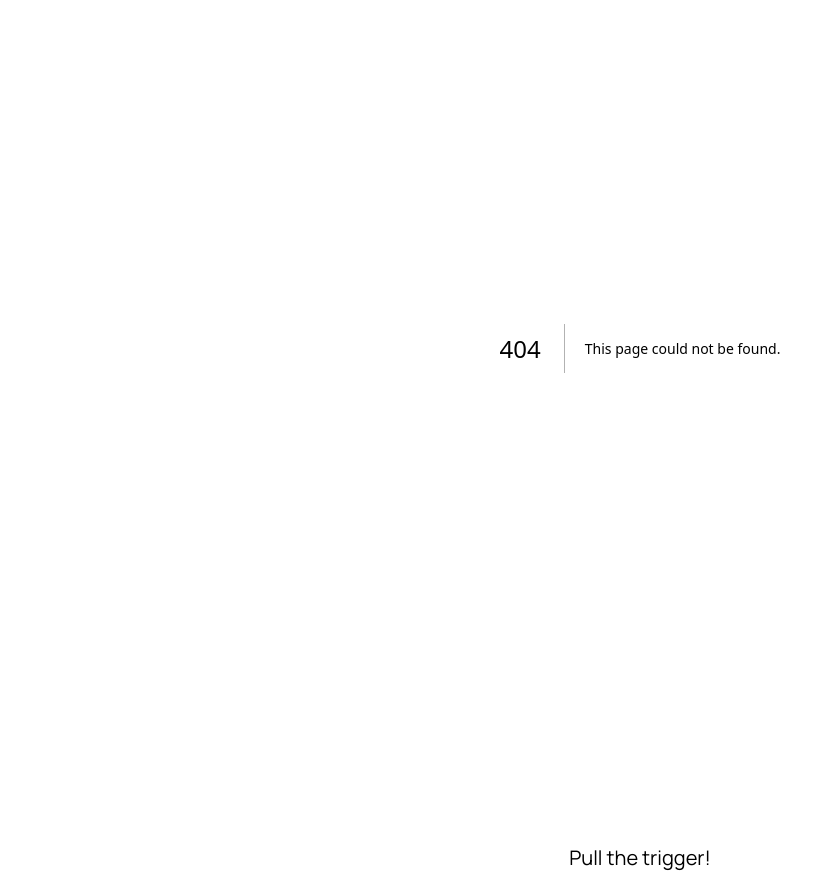
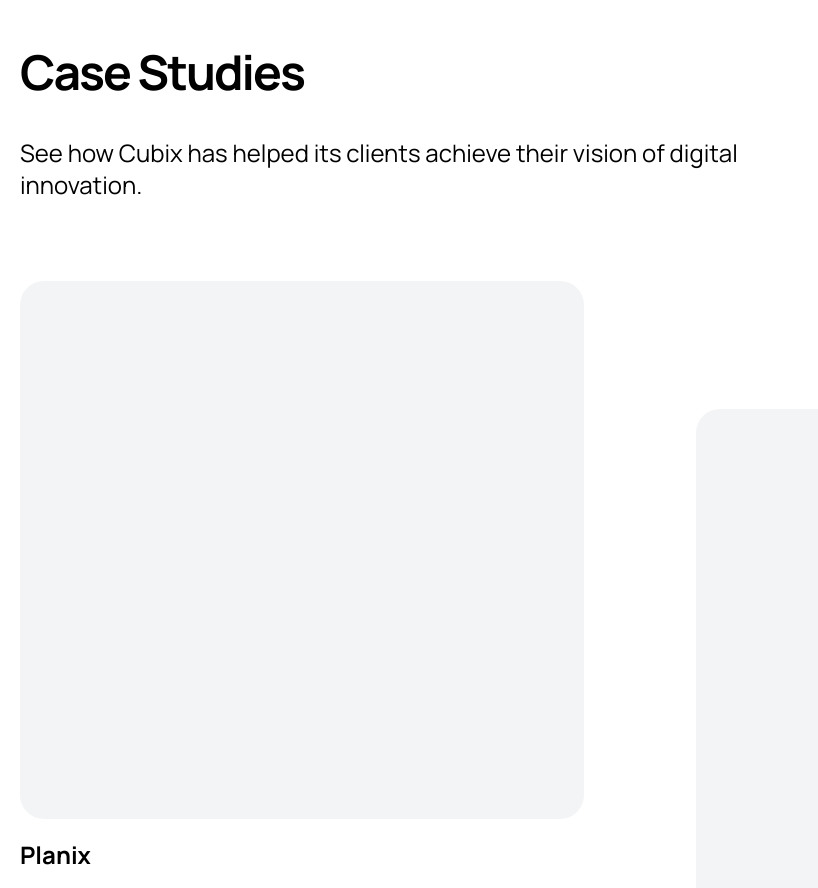
Before and after one commit to llcjustix/justix, a Next.js app: page /work in a window 1280 px wide. Before the commit this address had no page. Shown: the part 120-1008 px from the top of the page, without its empty margins (0-818 px from the left). Built offline with nearby package versions, Linux system fonts and the light colour scheme.

Commit message:
add: work page

```diff
--- a/app/(home)/components/success-stories/success-stories.tsx
+++ b/app/(home)/components/success-stories/success-stories.tsx
@@ -1,7 +1,7 @@
 import Link from "next/link";
 import { RiArrowRightLine } from "@remixicon/react";
 import { successStoriesDatabase } from "@/database/success-stories";
-import clsx from "clsx";
+import ProjectCard from "@/components/project-card";
 
 const SuccessStories = () => (
   <div>
@@ -17,19 +17,7 @@ const SuccessStories = () => (
     </div>
     <div className="grid md:grid-cols-2 grid-cols-1 gap-x-16 lg:gap-x-28 mt-12 lg:mt-20">
       {successStoriesDatabase.map((story, index) => (
-        <Link
-          key={story.link}
-          href={story.link}
-          className={clsx("flex flex-col gap-5", index & 1 && "mt-12 md:mt-16 lg:mt-32")}
-        >
-          <div className="w-full h-[380px] md:h-[538px] rounded-3xl hidden lg:block bg-gray-light" />
-          <div className="">
-            <h3 className="lg:mb-[20px] mb-3 font-bold text-xl xl:text-2xl 2xl:text-3xl tracking-[0px]">
-              {story.title}
-            </h3>
-            <p>{story.description}</p>
-          </div>
-        </Link>
+        <ProjectCard data={story} index={index} />
       ))}
     </div>
   </div>
--- /dev/null
+++ b/app/work/page.tsx
@@ -0,0 +1,24 @@
+import ProjectCard from "@/components/project-card";
+import { successStoriesDatabase } from "@/database/success-stories";
+
+const Work = () => (
+  <section className="container">
+    <div className="mt-24">
+      <div className="max-w-3xl">
+        <h1 className="font-bold pb-6 lg:pb-[2.375rem] text-4xl xl:text-5xl 2xl:text-6xl tracking-[-2px] xl:!leading-[55px] 2xl:!leading-[65px]">
+          Case Studies
+        </h1>
+        <p className="text-black text-md md:text-lg lg:text-xl xl:text-2xl 2xl:text-3xl">
+          See how Cubix has helped its clients achieve their vision of digital innovation.
+        </p>
+      </div>
+    </div>
+    <div className="grid md:grid-cols-2 grid-cols-1 gap-x-16 lg:gap-x-28 my-12 lg:my-20">
+      {successStoriesDatabase.map((story, index) => (
+        <ProjectCard data={story} index={index} />
+      ))}
+    </div>
+  </section>
+);
+
+export default Work;
--- /dev/null
+++ b/components/project-card/index.ts
@@ -0,0 +1 @@
+export { default } from "./project-card";
--- /dev/null
+++ b/components/project-card/project-card.tsx
@@ -0,0 +1,29 @@
+import clsx from "clsx";
+import Link from "next/link";
+
+interface ProjectCardProps {
+  data: {
+    link: string;
+    title: string;
+    description: string;
+  };
+  index: number;
+}
+
+const ProjectCard = ({ data, index }: ProjectCardProps) => (
+  <Link
+    key={data.link}
+    href={data.link}
+    className={clsx("flex flex-col gap-5", index & 1 && "mt-12 md:mt-16 lg:mt-32")}
+  >
+    <div className="w-full h-[380px] md:h-[538px] rounded-3xl hidden lg:block bg-gray-light" />
+    <div>
+      <h3 className="lg:mb-[20px] mb-3 font-bold text-xl xl:text-2xl 2xl:text-3xl tracking-[0px]">
+        {data.title}
+      </h3>
+      <p>{data.description}</p>
+    </div>
+  </Link>
+);
+
+export default ProjectCard;
```
